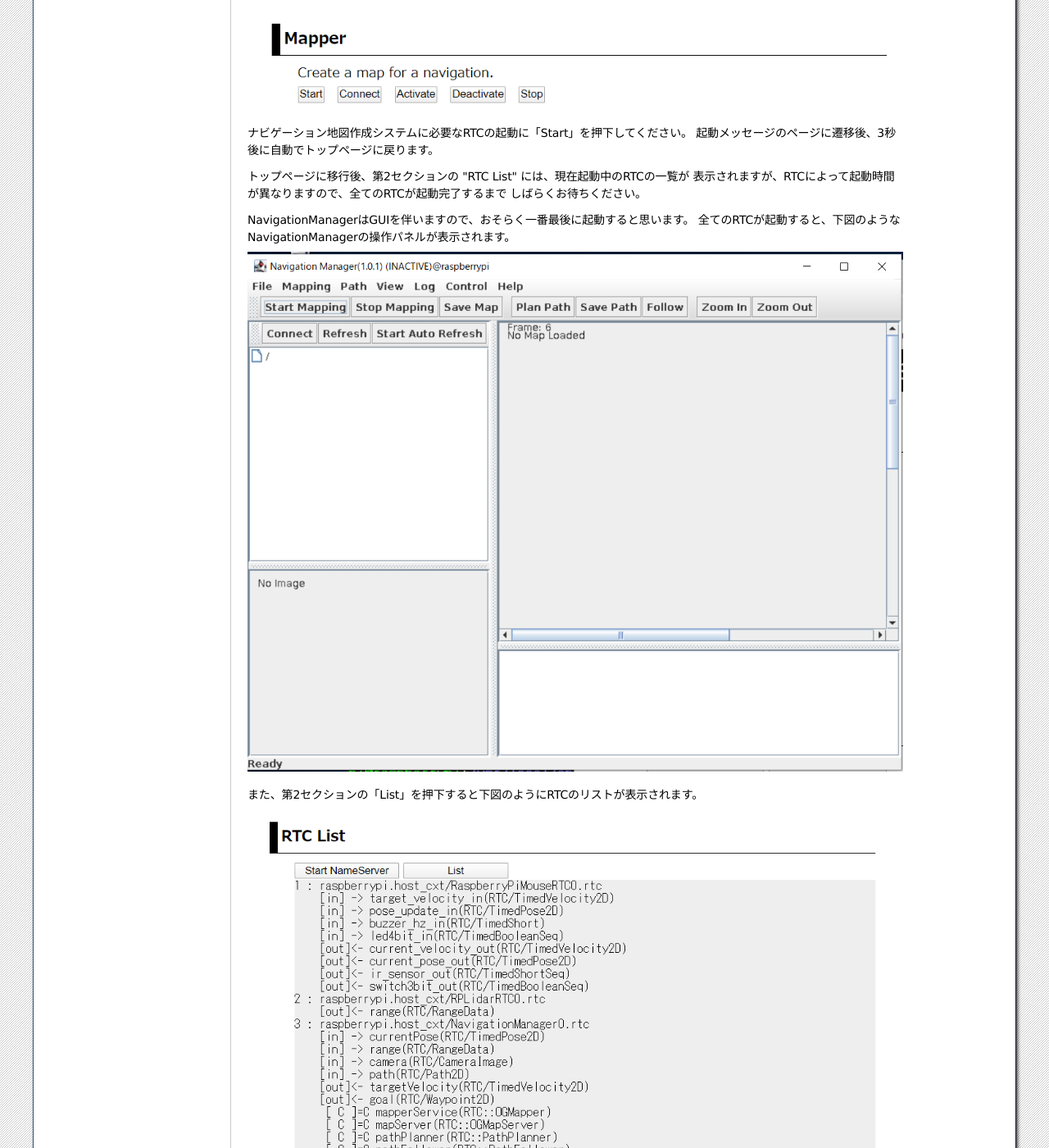
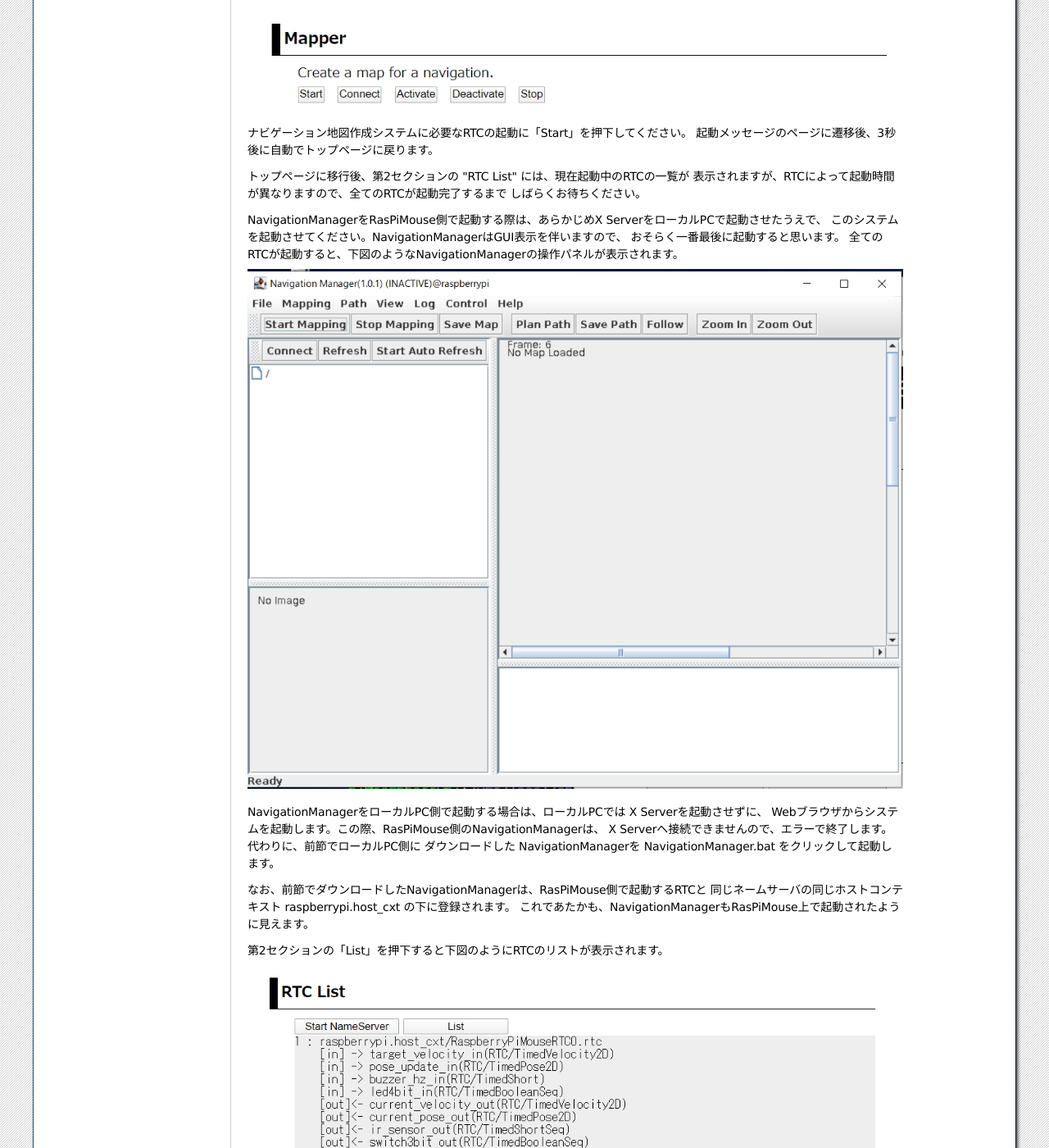
Before and after one commit to OpenRTM/RasPiMouse_with_MRPT, a Sphinx documentation site: the page built from doc/source/mapper.rst, in a window 1280 px wide and 1400 px high, scrolled down 625 px. Shown: the whole window at 82% size. Built offline with Sphinx 7.4.7, drawn with Linux system fonts in a browser that asks for light colours; some of the changed text lies outside the part shown.

Commit message:
Update mapper.rst

```diff
--- a/doc/source/mapper.rst
+++ b/doc/source/mapper.rst
@@ -25,12 +25,23 @@ RTCの起動は、Webブラウザを利用する場合には、トップペー
 表示されますが、RTCによって起動時間が異なりますので、全てのRTCが起動完了するまで
 しばらくお待ちください。
 
-NavigationManagerはGUIを伴いますので、おそらく一番最後に起動すると思います。
+NavigationManagerをRasPiMouse側で起動する際は、あらかじめX ServerをローカルPCで起動させたうえで、
+このシステムを起動させてください。NavigationManagerはGUI表示を伴いますので、
+おそらく一番最後に起動すると思います。
 全てのRTCが起動すると、下図のようなNavigationManagerの操作パネルが表示されます。
 
 .. image:: img/NavigationManager.png
 
-また、第2セクションの「List」を押下すると下図のようにRTCのリストが表示されます。
+NavigationManagerをローカルPC側で起動する場合は、ローカルPCでは X Serverを起動させずに、
+Webブラウザからシステムを起動します。この際、RasPiMouse側のNavigationManagerは、
+X Serverへ接続できませんので、エラーで終了します。代わりに、前節でローカルPC側に
+ダウンロードした NavigationManagerを NavigationManager.bat をクリックして起動します。
+
+なお、前節でダウンロードしたNavigationManagerは、RasPiMouse側で起動するRTCと
+同じネームサーバの同じホストコンテキスト raspberrypi.host_cxt の下に登録されます。
+これであたかも、NavigationManagerもRasPiMouse上で起動されたように見えます。
+
+第2セクションの「List」を押下すると下図のようにRTCのリストが表示されます。
 
 .. image:: img/mapper-1.png
 
@@ -57,6 +68,10 @@ Webブラウザを使用せずに、ターミナルでRasPiMouse2019にログイ
 また、`rtcmd <https://github.com/haraisao/rtcmd>`_ を用いて graphコマンドを実行すると下図のようなシステム構成図を得ることができます。
 
 .. image:: img/mapper-graph.png
+
+NagvigationManagerをローカルPCで起動した場合も、上記のWebの 「Connect」 ボタンで
+接続が行われるはずですが、もし失敗する場合には主導でWebページの図と同じように
+接続してください。
 
 また、Webブラウザを使用せずに、ターミナルでRasPiMouse2019にログインする場合には、
 下記のコマンドを入力すると上記と同じ結果が得らえます。
@@ -115,6 +130,7 @@ NavigationManagerのJoystickは、メニューの [Control] -> [Start Control]
 
 正常にポート接続が完了すれば下図のような仮想Joystickが表示されますので、
 RasPiMouse2019を移動させ、ナビゲーション地図を完成させてください。
+X ServerでNavigationManagerの画面を表示させている場合は、、操作が多少重いかもしれません。
 
 .. image:: img/Joystick.png
 
@@ -126,8 +142,12 @@ RasPiMouse2019を移動させ、ナビゲーション地図を完成させてく
 ~~~~~~~~~~~~~~~~~~~~~~~~~~~~~
 最後に作成したナビゲーション地図を保存します。
 NavigationManagerの「Save Mapping」ボタンを押下してください。
-ファイル名選択ダイアログが表示されますので、/usr/local/openrtm/testMap.png　と
-いう名前で保存してください。
+ファイル名選択ダイアログが表示されますので、
+
+* NavigationManagerをRasPiMouseで起動: /usr/local/openrtm/testMap.png
+* NavigationManagerをローカルPCで起動: MapServer ディレクトリの直下に testMap.png
+
+という名前で保存してください。
 
 ここで保存したファイル名(testMap)は、
 自己位置同定システムや経路生成システムで使用するMapServerのデフォルト値になっています。
```
